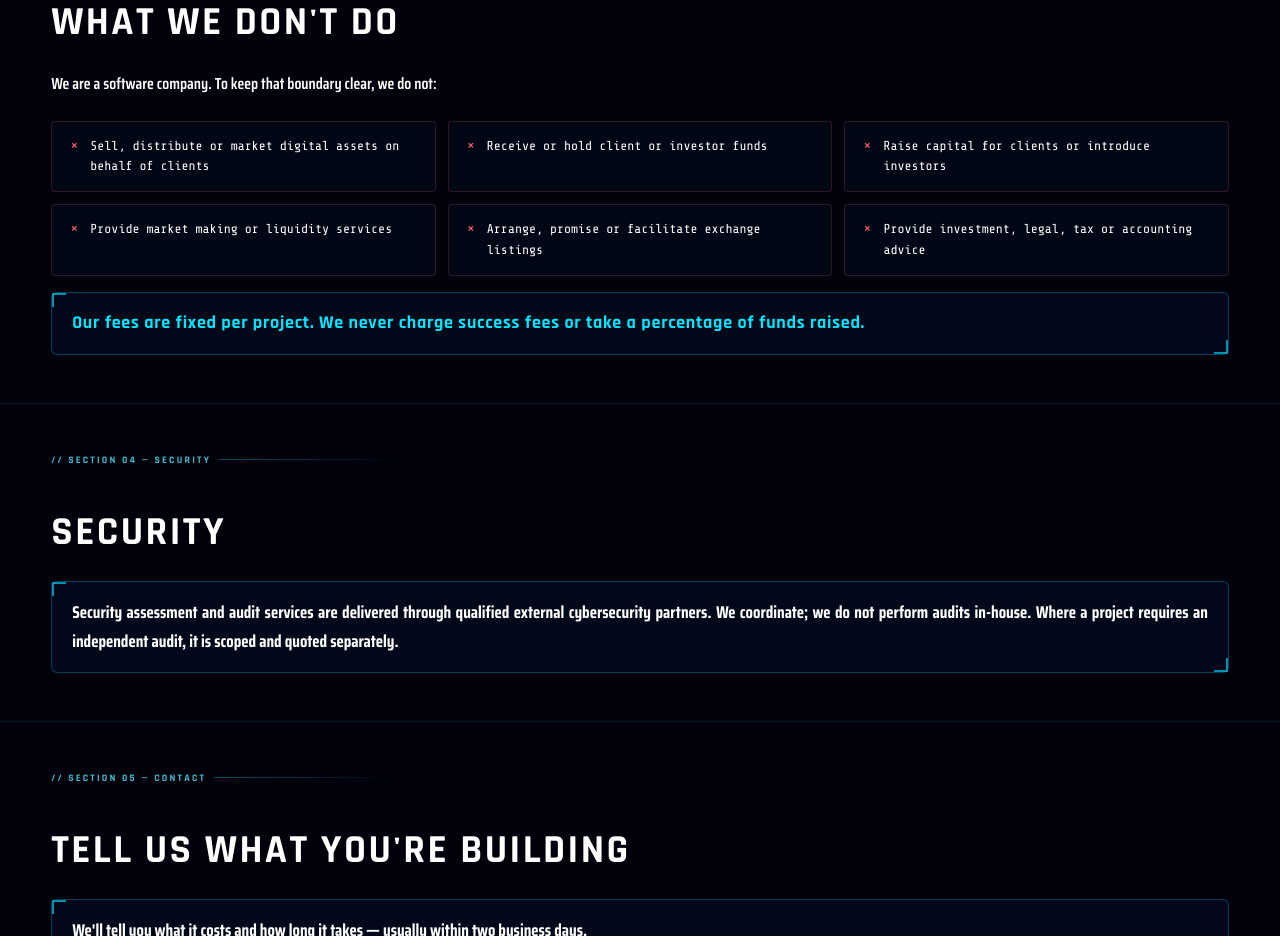
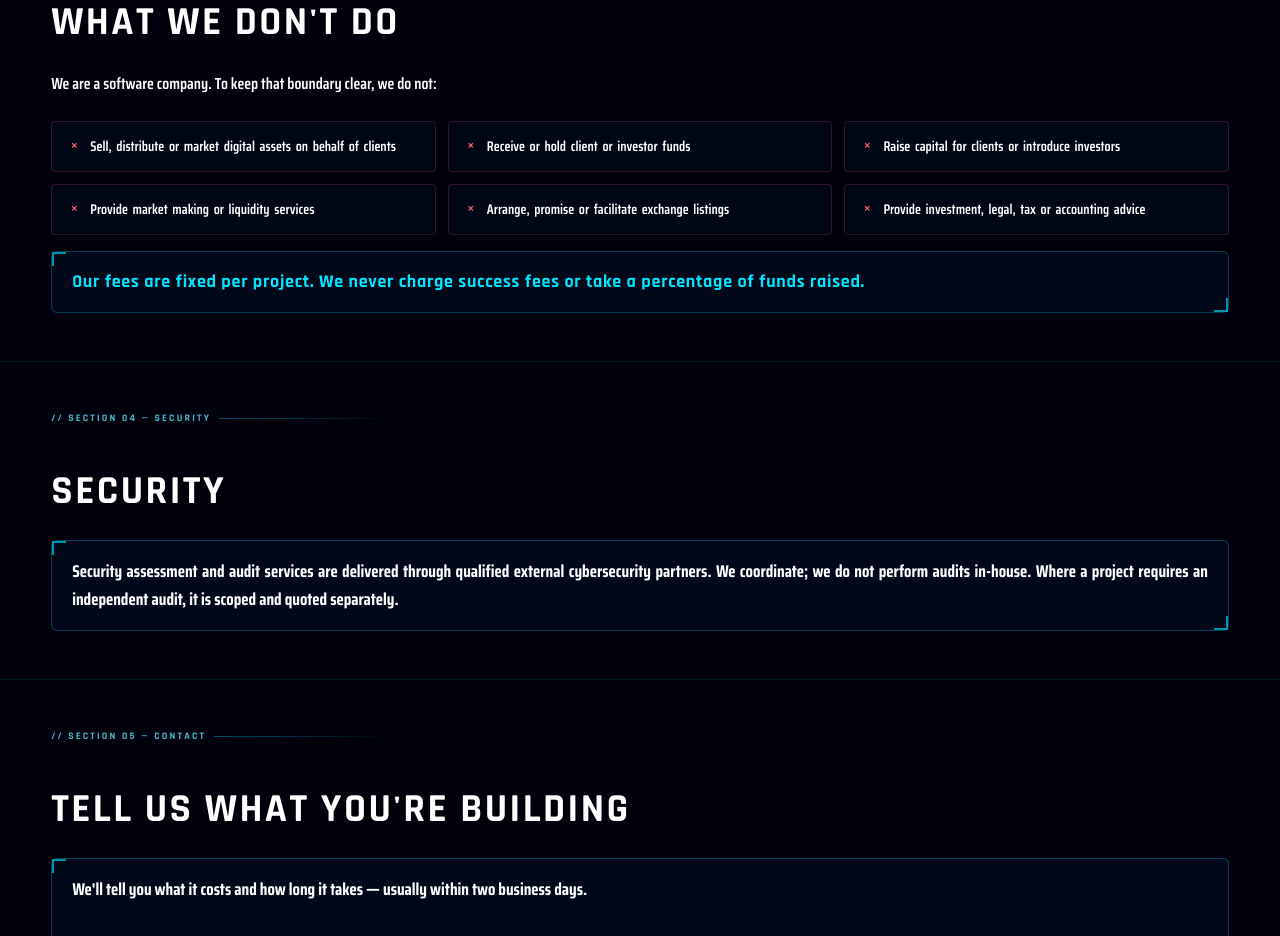
Before and after one commit to cosmosledgerlabs/cosmosledgerlabs-website, a Next.js app: page /services in a window 1280 px wide. Shown: the part 1960-2896 px from the top of the page. Built offline with nearby package versions, Linux system fonts and the light colour scheme; no server answers.

Commit message:
Add exclusion span styles in Services.module.css
Added styles for exclusion span in Services module.

```diff
--- a/styles/Services.module.css
+++ b/styles/Services.module.css
@@ -399,6 +399,23 @@
   min-width: 0;
 }
 
+.exclusion span:last-child {
+  font-family: 'Saira Condensed', 'Share Tech', sans-serif;
+  font-weight: 600;
+  font-size: 14px;
+  line-height: 1.5;
+  word-spacing: 2px;
+  color: var(--text);
+  text-align: justify;
+  text-justify: inter-word;
+  -webkit-hyphens: none;
+  hyphens: none;
+  overflow-wrap: anywhere;
+  text-wrap: pretty;
+  flex: 1 1 auto;
+  min-width: 0;
+}
+
 .ex {
   flex: 0 0 auto;
   color: #ff5f6d;
```
